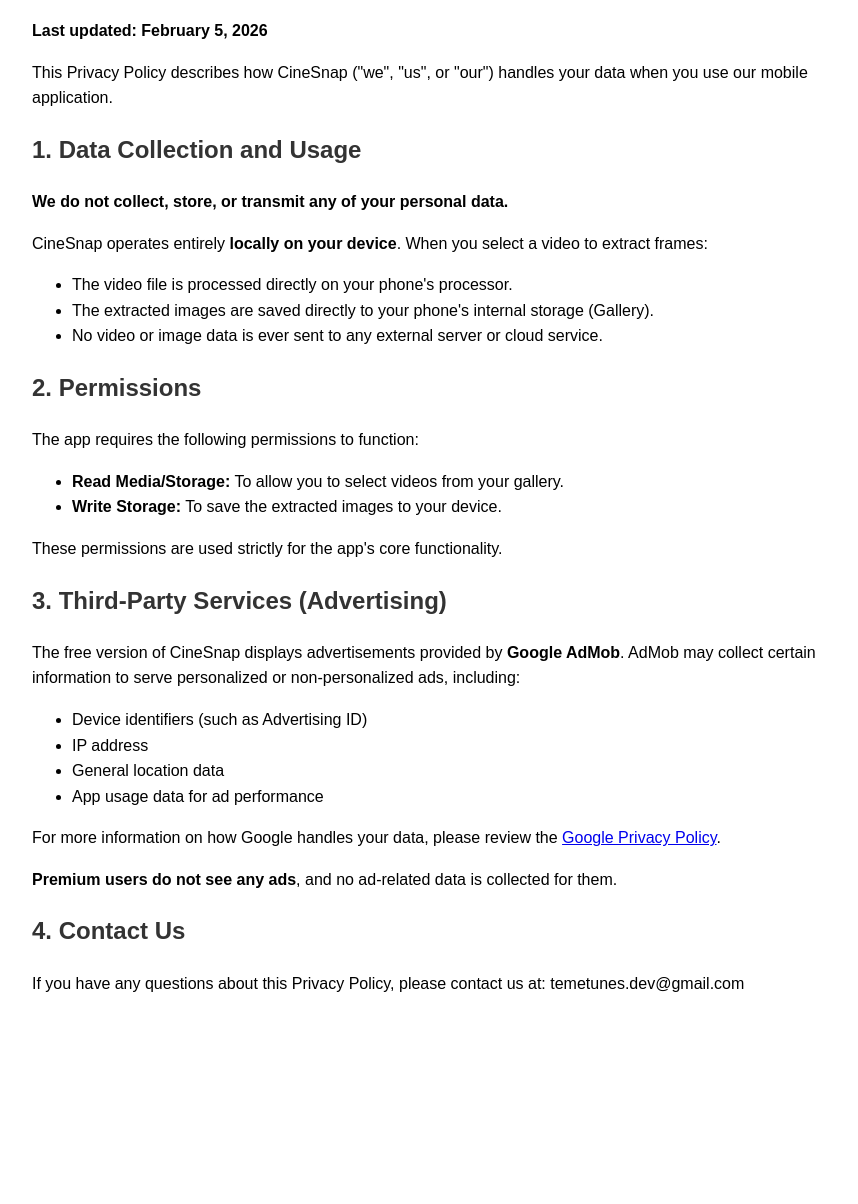
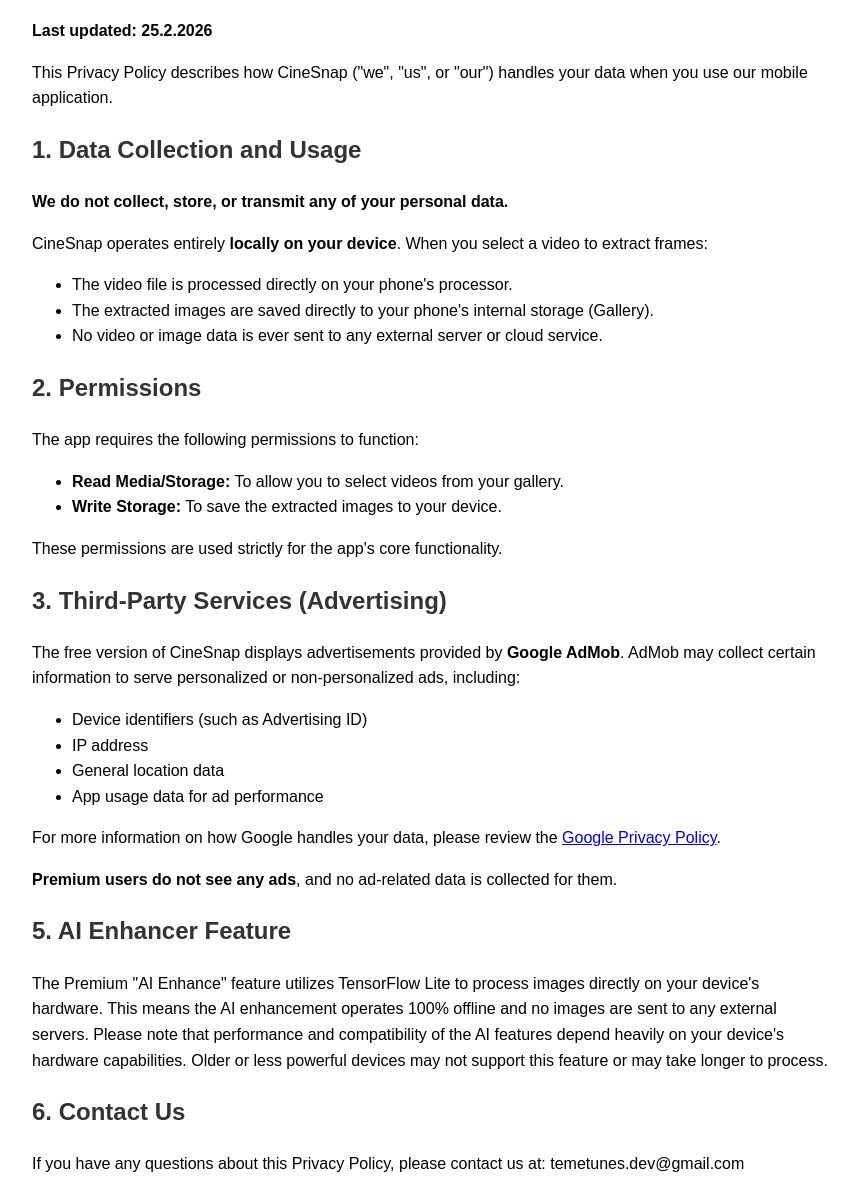
Before and after one commit to TJLOfficial/CineSnap-Legal, a plain HTML site: page privacy_policy.html in a window 1280 px wide. Shown: the part 96-1300 px from the top of the page, without its empty margins (208-1066 px from the left). Before the commit the page ends 1128 px from the top, so only its background shows below. Drawn offline with Linux system fonts and the light colour scheme.

Commit message:
Docs: Update legal date to 25.2.2026 and add TFLite hardware disclaimer

```diff
--- a/privacy_policy.html
+++ b/privacy_policy.html
@@ -21,7 +21,7 @@
 
 <body>
     <h1>Privacy Policy</h1>
-    <p><strong>Last updated: February 5, 2026</strong></p>
+    <p><strong>Last updated: 25.2.2026</strong></p>
 
     <p>This Privacy Policy describes how CineSnap ("we", "us", or "our") handles your data when you use our mobile
         application.</p>
@@ -57,7 +57,13 @@
             href="https://policies.google.com/privacy" target="_blank">Google Privacy Policy</a>.</p>
     <p><strong>Premium users do not see any ads</strong>, and no ad-related data is collected for them.</p>
 
-    <h2>4. Contact Us</h2>
+    <h2>5. AI Enhancer Feature</h2>
+    <p>The Premium "AI Enhance" feature utilizes TensorFlow Lite to process images directly on your device's hardware.
+        This means the AI enhancement operates 100% offline and no images are sent to any external servers. Please note
+        that performance and compatibility of the AI features depend heavily on your device's hardware capabilities.
+        Older or less powerful devices may not support this feature or may take longer to process.</p>
+
+    <h2>6. Contact Us</h2>
     <p>If you have any questions about this Privacy Policy, please contact us at: temetunes.dev@gmail.com</p>
 </body>
 
```
Also changed, not shown: terms_of_service.html (+4 -2 lines).
